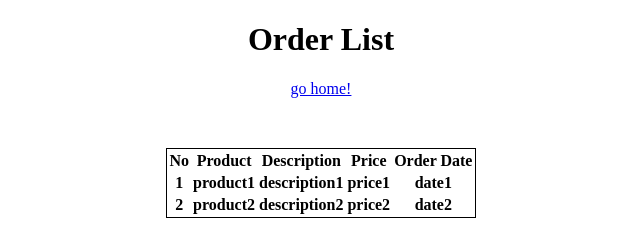
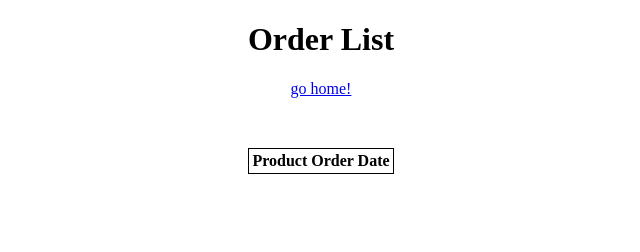
Before and after one commit to woopy-dev/tennismarket, a website: page orderlist.html in a window 1280 px wide. Shown: the whole page, without its empty margins (319-959 px from the left). Drawn offline with Linux system fonts and the light colour scheme.

Commit message:
메인, 주문 내역 페이지

```diff
--- a/orderlist.html
+++ b/orderlist.html
@@ -22,29 +22,10 @@
     <body>
         <h1> Order List </h1>
         <div>
-        <a href="./main.html"> go home! </a>
+        <a href="/"> go home! </a>
         </div>
         <table style="border: 1px solid black;"> <!-- 열 제목 -->
-            <th> No </th>
             <th> Product </th>
-            <th> Description </th>
-            <th> Price </th>
             <th> Order Date </th>
-
-            <tr>
-                <th> 1 </th>
-                <th> product1 </th>
-                <th> description1 </th>
-                <th> price1 </th>
-                <th> date1 </th>
-            </tr>
-            <tr>
-                <th> 2 </th>
-                <th> product2 </th>
-                <th> description2 </th>
-                <th> price2 </th>
-                <th> date2 </th>
-            </tr>
-        </table>
     </body>
 </html>
```
Also changed, not shown: main.html (+1 -1 lines).
